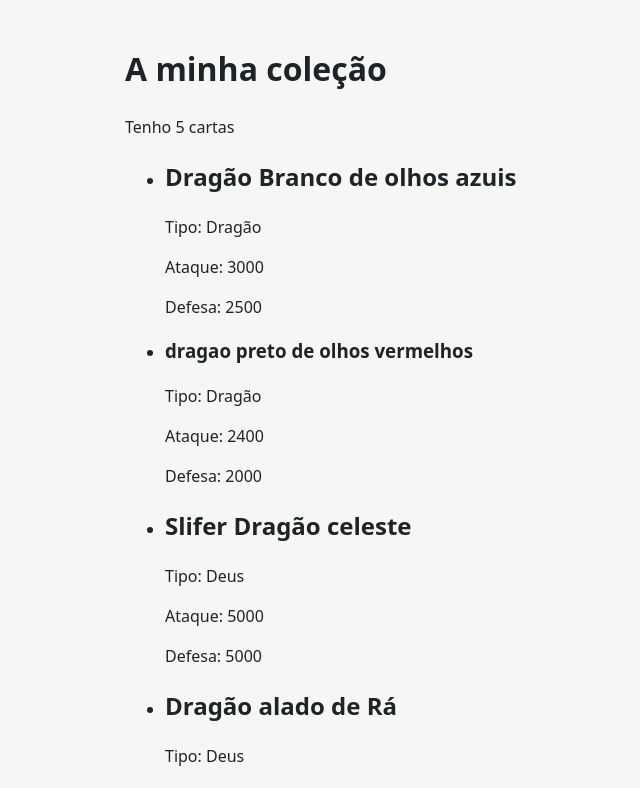
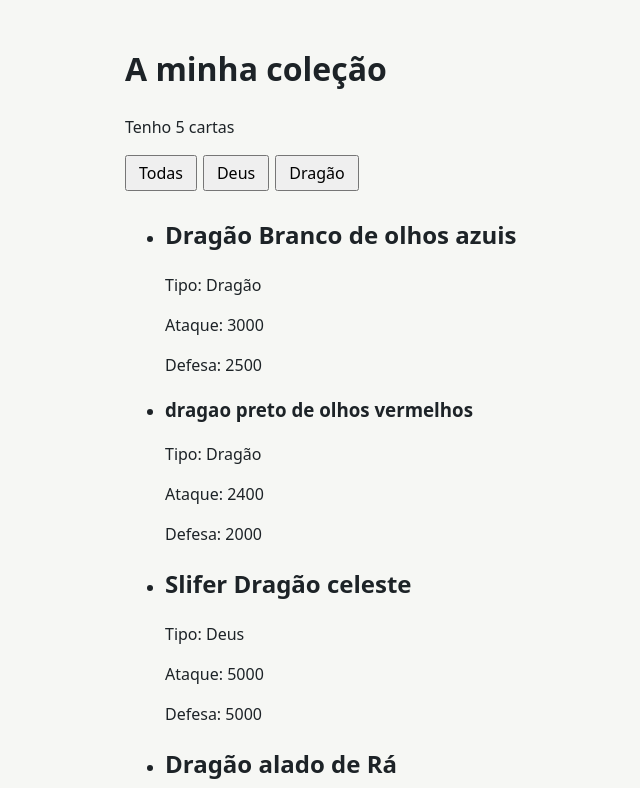
Before and after one commit to Hollow1588/ficha4-martimferreira, a React (Vite) app in the folder client/: page / in a window 1280 px wide. Shown: the top 788 px of the page, without its empty margins (195-835 px from the left). Built offline with nearby package versions, Linux system fonts and the light colour scheme.

Commit message:
add filter

```diff
--- a/client/src/App.jsx
+++ b/client/src/App.jsx
@@ -23,16 +23,24 @@
   const [filtro, setFiltro] = useState("todas");
 
   const cartasFiltradas = cards.filter((card) => {
-    if (filtro === "criaturas") return card.type === "Dragão";
-    if (filtro === "feitiços") return card.type === "Feitiço";
+    if (filtro === "Dragão") return card.type === "Dragão";
+    if (filtro === "Deus") return card.type === "Deus";
     return true;
   });
   return (
     <main>
       <h1>A minha coleção</h1>
       <p>Tenho {cards.length} cartas</p>
+
+      <div style={{ marginBottom: "20px" }}>
+        <button onClick={() => setFiltro("todas")}>Todas</button>
+        <button onClick={() => setFiltro("Deus")}>Deus</button>
+        <button onClick={() => setFiltro("Dragão")}>Dragão</button>
+
+      </div>
+
       <ul>
-        {cards.map((card, index) => (
+        {cartasFiltradas.map((card, index) => (
           <li key={index}>
             <Card
               name={card.name}
```
